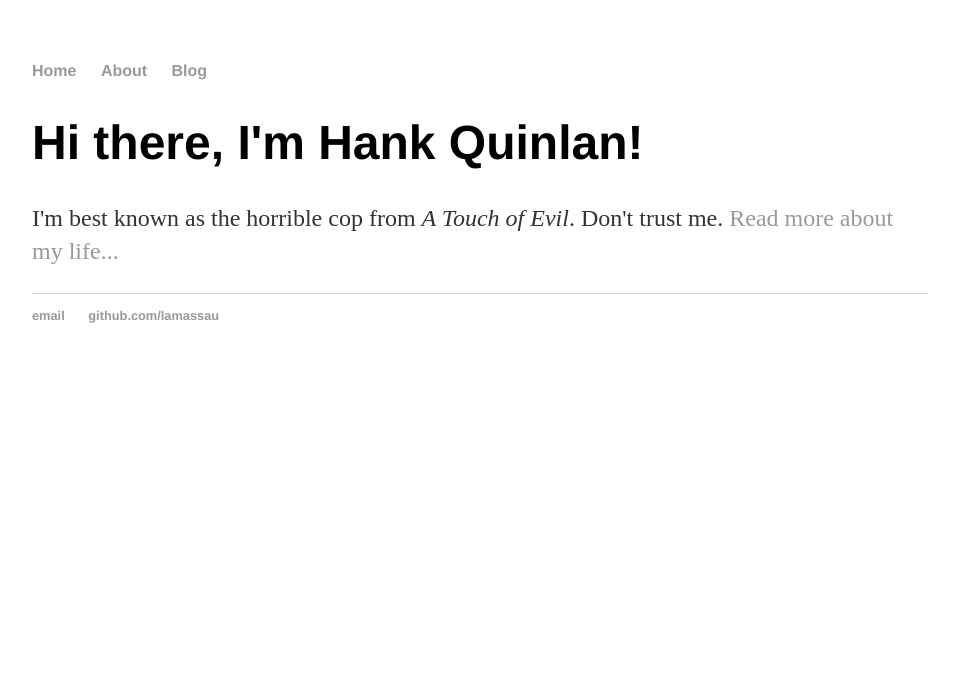
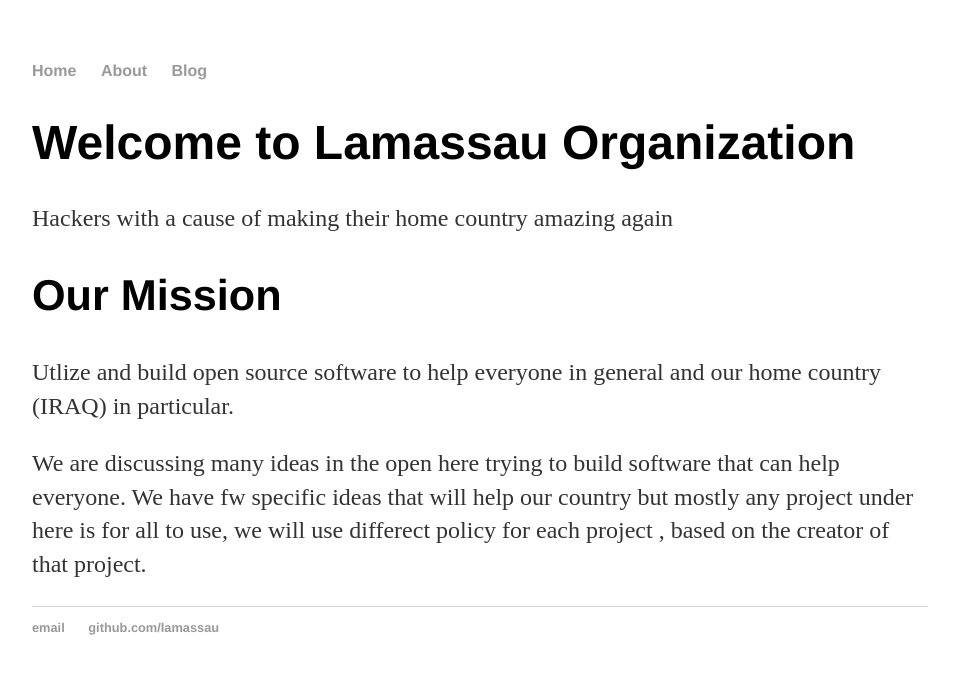
Before and after one commit to Lamassau/lamassau.github.io, a Jekyll site: the page built from index.html, in a window 1280 px wide. Shown: the top 674 px of the page, without its empty margins (160-1119 px from the left). Built offline with Jekyll 4.4.1, drawn with Linux system fonts in a browser that asks for light colours.

Commit message:
Update index.html

```diff
--- a/index.html
+++ b/index.html
@@ -1,9 +1,15 @@
 ---
 layout: default
-title: Hank Quinlan, Horrible Cop
+title: Lamassau Organization
 ---
 
 		<div class="blurb">
-			<h1>Hi there, I'm Hank Quinlan!</h1>
-			<p>I'm best known as the horrible cop from <em>A Touch of Evil</em>. Don't trust me. <a href="/about">Read more about my life...</a></p>
+			<h1>Welcome to Lamassau Organization</h1>
+<p>Hackers with a cause of making their home country amazing again</p>
+
+<h2>Our Mission</h2>
+
+<p>Utlize and build open source software to help everyone in general and our home country (IRAQ) in particular.</p>
+
+<p>We are discussing many ideas in the open here trying to build software that can help everyone. We have fw specific ideas that will help our country but mostly any project under here is for all to use, we will use differect policy for each project , based on the creator of that project.</p>
 		</div>
```
